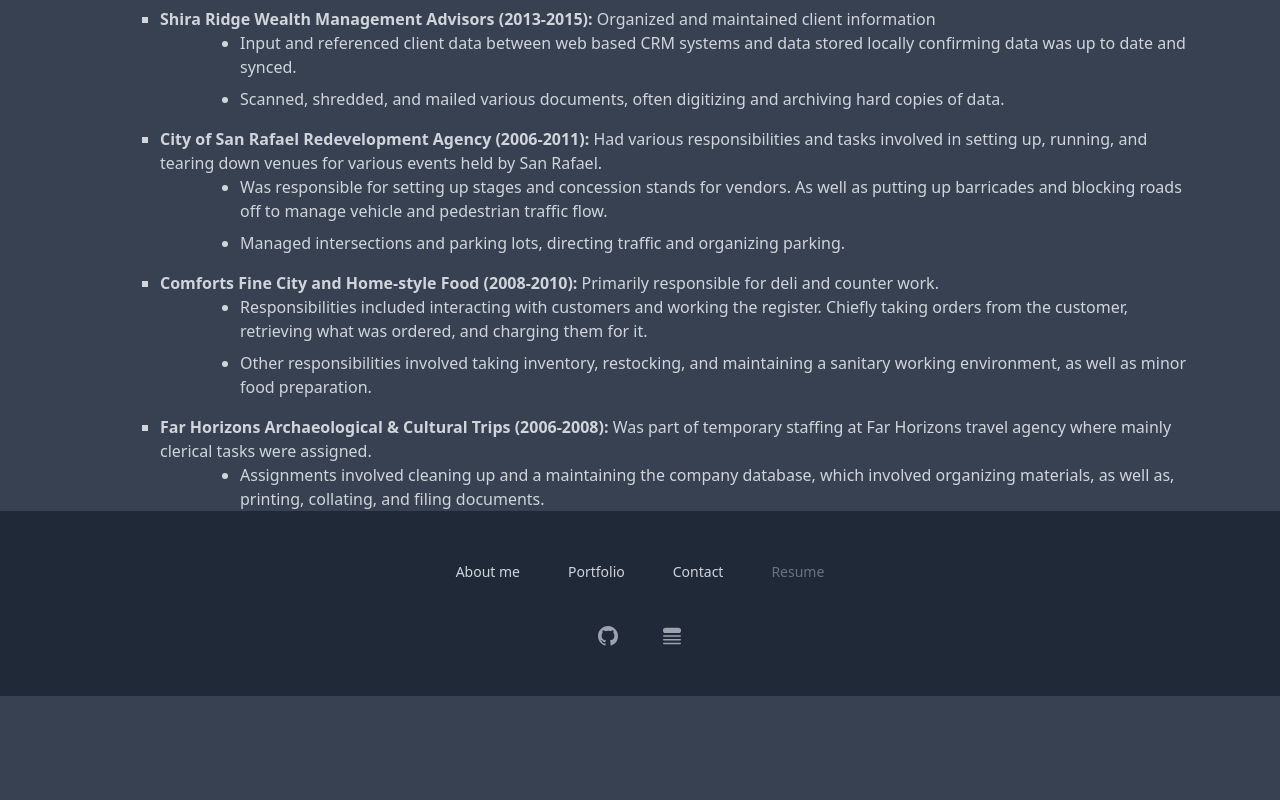
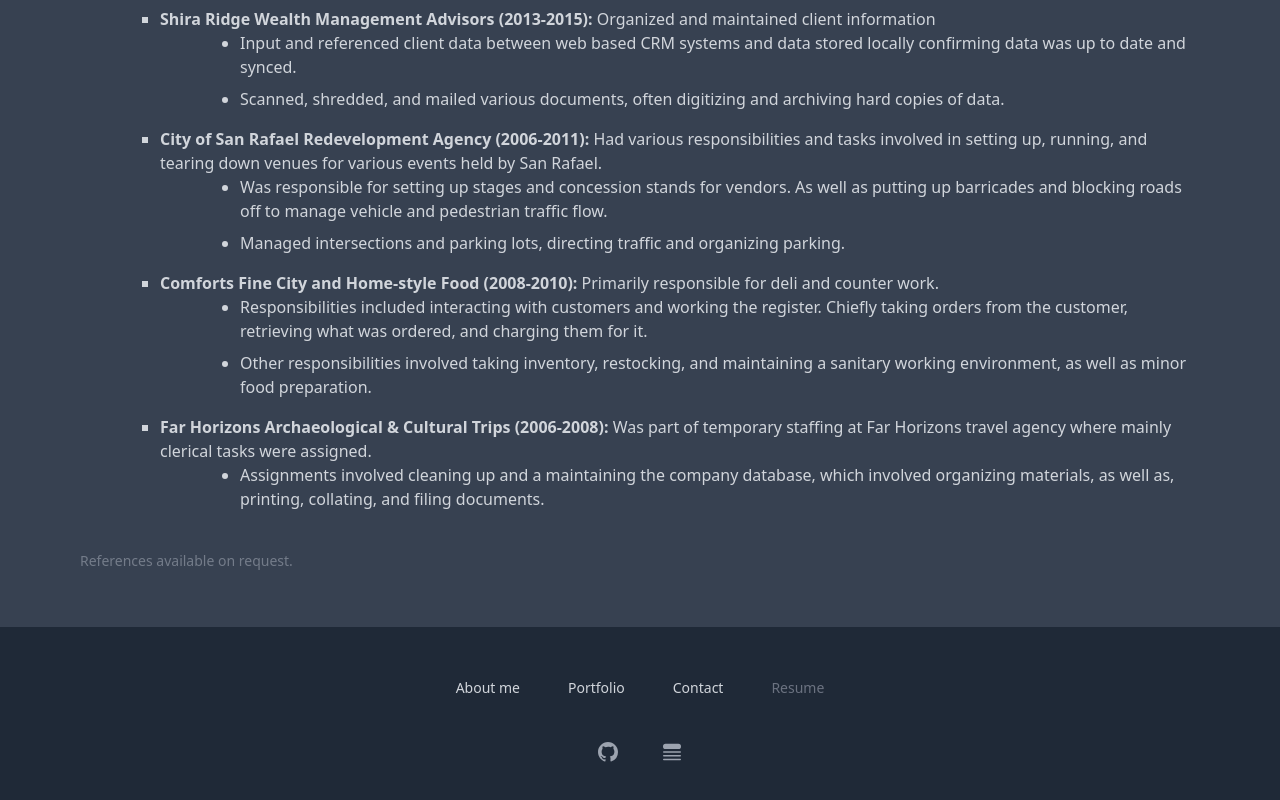
Before and after one commit to SnapperGee/portfolio-client, a React (Vite) app: page /resume in a window 1280 px wide. Shown: the part 565-1365 px from the top of the page. Before the commit the page ends 1261 px from the top, so only its background shows below. Built offline with nearby package versions, Linux system fonts and the light colour scheme.

Commit message:
Add references available page.

```diff
--- a/src/page/resume.tsx
+++ b/src/page/resume.tsx
@@ -98,6 +98,8 @@ const Resume = () =>
                 })
             }
             </ul>
+
+            <p className="mt-10 mb-14 text-sm text-gray-400 opacity-60">References available on request.</p>
         </div>
     </>
 );
```
